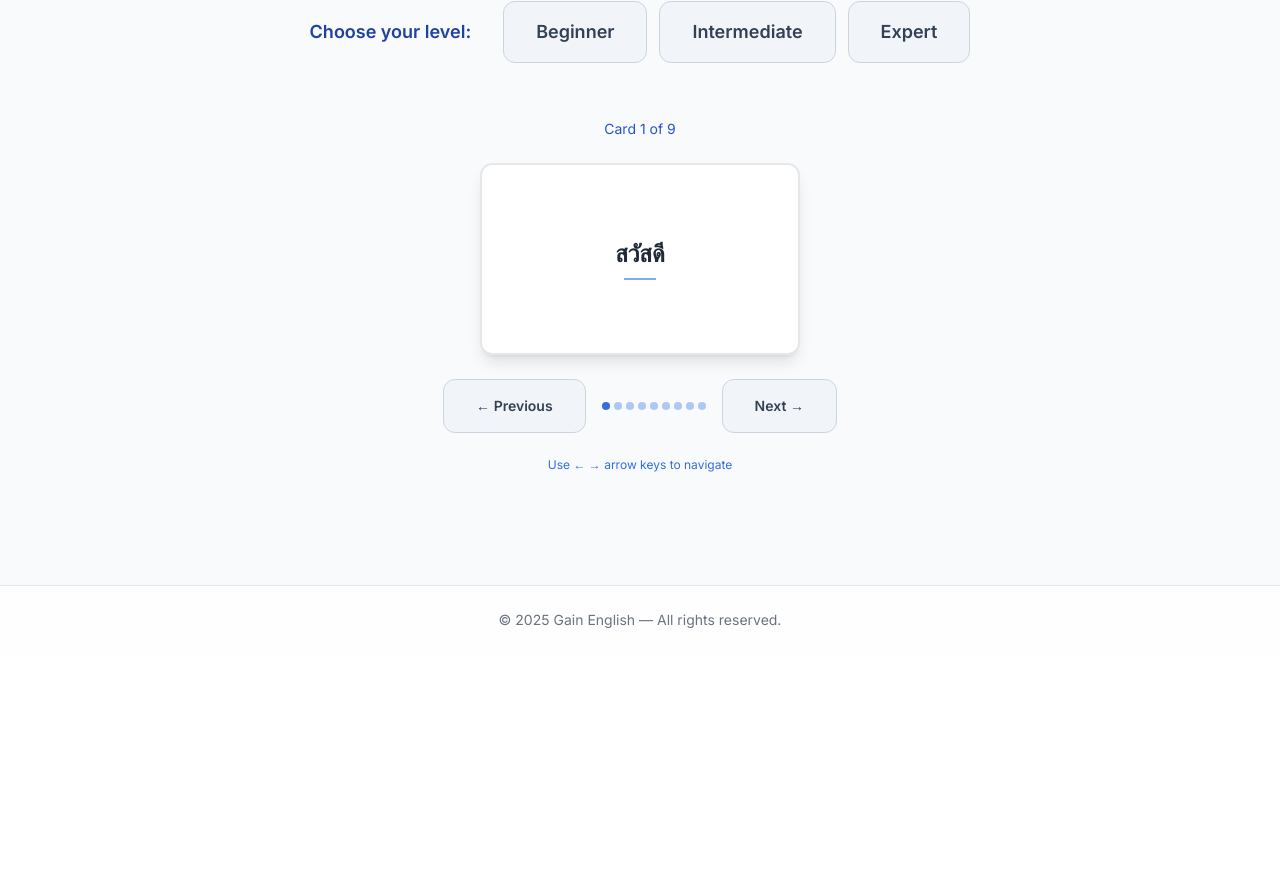
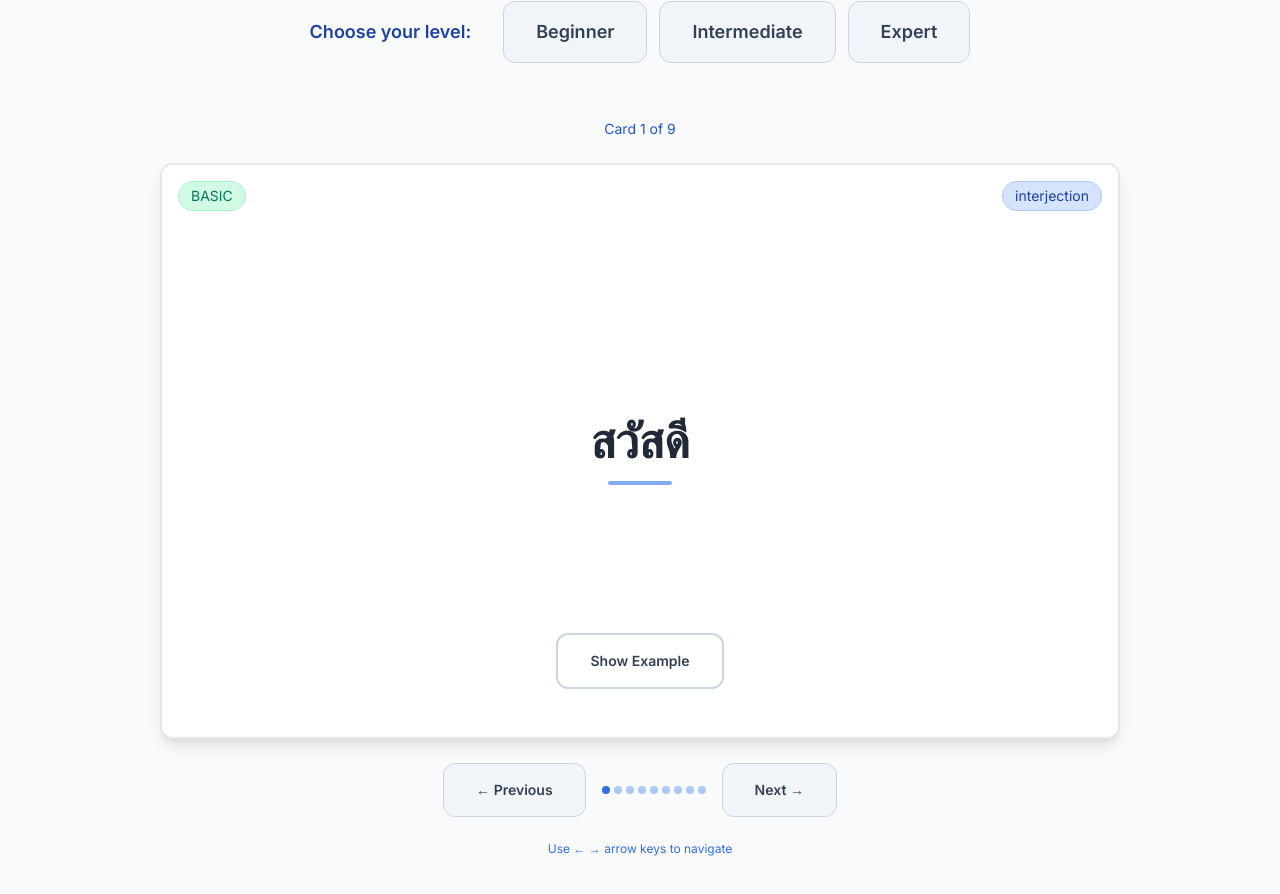
Before and after one commit to afk-bro/tiger-english, a React (Vite) app: page /flashcards in a window 1280 px wide. Shown: the part 354-1248 px from the top of the page. Before the commit the page ends 1008 px from the top, so only its background shows below. Built offline with nearby package versions, Linux system fonts and the light colour scheme; no server answers.

Commit message:
feature/flashcard-upgrade: Added section for the difficulty, the part of speech, a show example button which toggles to show an example sentence beneath it when clicked. increased the size of the flashcard as well.

```diff
--- a/src/components/flashcards/Flashcard.tsx
+++ b/src/components/flashcards/Flashcard.tsx
@@ -1,20 +1,40 @@
 import { useState } from "react";
 import { Flashcard as FlashcardData } from "@/types/flashcard";
+import Button from "@/components/ui/Button";
 
 export interface FlashcardProps {
   data: FlashcardData;
 }
 
 export function Flashcard({ data }: FlashcardProps) {
-  const { nativeWord, englishWord } = data;
+  const { nativeWord, englishWord, partOfSpeech, level, exampleSentence } = data;
   const [isFlipped, setIsFlipped] = useState(false);
+  const [showExample, setShowExample] = useState(false);
 
   const handleFlip = () => {
     setIsFlipped((prev) => !prev);
   };
 
+  const handleExampleToggle = (e?: React.MouseEvent) => {
+    e?.stopPropagation(); // Prevent card flip when clicking example button
+    setShowExample((prev) => !prev);
+  };
+
+  const getDifficultyColor = (difficulty?: string) => {
+    switch (difficulty) {
+      case 'basic':
+        return 'bg-success-100 text-success-700 border-success-200';
+      case 'intermediate':
+        return 'bg-accent-100 text-accent-700 border-accent-200';
+      case 'advanced':
+        return 'bg-red-100 text-red-700 border-red-200';
+      default:
+        return 'bg-gray-100 text-gray-700 border-gray-200';
+    }
+  };
+
   return (
-    <div className="w-80 h-48 perspective cursor-pointer" onClick={handleFlip}>
+    <div className="w-[640px] h-[384px] lg:w-[960px] lg:h-[576px] max-w-[90vw] perspective cursor-pointer mx-auto" onClick={handleFlip}>
       {/* Flip Container */}
       <div
         className={`relative w-full h-full transition-transform duration-700 preserve-3d transform-gpu origin-center ${
@@ -28,13 +48,50 @@ export function Flashcard({ data }: FlashcardProps) {
             isFlipped ? 'opacity-0' : 'opacity-100'
           }`}
         >
-          <div className="w-full h-full bg-white border-2 border-gray-200 rounded-xl shadow-lg flex items-center justify-center p-6 hover:shadow-xl transition-shadow">
+          <div className="w-full h-full bg-white border-2 border-gray-200 rounded-xl shadow-lg hover:shadow-xl transition-shadow relative p-8">
+            {/* Corner Badges */}
+            {level && (
+              <div className={`absolute top-4 left-4 px-3 py-1 rounded-full text-sm font-medium border ${getDifficultyColor(level)}`}>
+                {level.toUpperCase()}
+              </div>
+            )}
+            {partOfSpeech && (
+              <div className="absolute top-4 right-4 px-3 py-1 rounded-full text-sm font-medium bg-primary-100 text-primary-700 border border-primary-200">
+                {partOfSpeech}
+              </div>
+            )}
+
+            {/* Main Content - Perfectly Centered */}
+            <div className="absolute inset-0 flex items-center justify-center">
               <div className="text-center">
-              <p className="text-2xl font-semibold text-gray-800 mb-2">
+                <p className="text-4xl sm:text-5xl font-semibold text-gray-800 mb-4">
                   {nativeWord}
                 </p>
-              <div className="w-8 h-0.5 bg-primary-300 mx-auto"></div>
+                <div className="w-16 h-1 bg-primary-300 mx-auto rounded-full"></div>
               </div>
+            </div>
+
+            {/* Example Section - Bottom Positioned */}
+            {exampleSentence && (
+              <div className="absolute bottom-8 left-0 right-0 text-center">
+                <Button
+                  variant="secondary"
+                  size="sm"
+                  onClick={handleExampleToggle}
+                  className="mb-4 border-2 border-gray-400 bg-white text-gray-700 hover:bg-gray-100"
+                >
+                  {showExample ? 'Hide Example' : 'Show Example'}
+                </Button>
+
+                <div className={`transition-all duration-300 overflow-hidden ${
+                  showExample ? 'max-h-32 opacity-100' : 'max-h-0 opacity-0'
+                }`}>
+                  <p className="text-lg text-gray-600 italic text-center px-4">
+                    "{exampleSentence}"
+                  </p>
+                </div>
+              </div>
+            )}
           </div>
         </div>
 
@@ -42,13 +99,50 @@ export function Flashcard({ data }: FlashcardProps) {
         <div className={`absolute inset-0 w-full h-full backface-hidden rotate-y-180 transition-opacity duration-300 ${
             isFlipped ? 'opacity-100' : 'opacity-0'
           }`}>
-          <div className="w-full h-full bg-gradient-to-br from-primary-50 to-primary-100 border-2 border-primary-200 rounded-xl shadow-lg flex items-center justify-center p-6 hover:shadow-xl transition-shadow">
+          <div className="w-full h-full bg-gradient-to-br from-primary-50 to-primary-100 border-2 border-primary-200 rounded-xl shadow-lg hover:shadow-xl transition-shadow relative p-8">
+            {/* Corner Badges */}
+            {level && (
+              <div className={`absolute top-4 left-4 px-3 py-1 rounded-full text-sm font-medium border ${getDifficultyColor(level)}`}>
+                {level.toUpperCase()}
+              </div>
+            )}
+            {partOfSpeech && (
+              <div className="absolute top-4 right-4 px-3 py-1 rounded-full text-sm font-medium bg-primary-200 text-primary-800 border border-primary-300">
+                {partOfSpeech}
+              </div>
+            )}
+
+            {/* Main Content - Perfectly Centered */}
+            <div className="absolute inset-0 flex items-center justify-center">
               <div className="text-center">
-              <p className="text-2xl font-semibold text-primary-800 mb-2">
+                <p className="text-4xl sm:text-5xl font-semibold text-primary-800 mb-4">
                   {englishWord}
                 </p>
-              <div className="w-8 h-0.5 bg-primary-400 mx-auto"></div>
+                <div className="w-16 h-1 bg-primary-400 mx-auto rounded-full"></div>
               </div>
+            </div>
+
+            {/* Example Section - Bottom Positioned */}
+            {exampleSentence && (
+              <div className="absolute bottom-8 left-0 right-0 text-center">
+                <Button
+                  variant="secondary"
+                  size="sm"
+                  onClick={handleExampleToggle}
+                  className="mb-4 border-2 border-primary-400 bg-white text-primary-700 hover:bg-primary-50"
+                >
+                  {showExample ? 'Hide Example' : 'Show Example'}
+                </Button>
+
+                <div className={`transition-all duration-300 overflow-hidden ${
+                  showExample ? 'max-h-32 opacity-100' : 'max-h-0 opacity-0'
+                }`}>
+                  <p className="text-lg text-primary-700 italic text-center px-4">
+                    "{exampleSentence}"
+                  </p>
+                </div>
+              </div>
+            )}
           </div>
         </div>
       </div>
--- a/src/components/ui/Button.tsx
+++ b/src/components/ui/Button.tsx
@@ -16,7 +16,7 @@ type ButtonProps = {
   block?: boolean;
   align?: "left" | "center" | "right";
   disabled?: boolean;
-  onClick?: () => void;
+  onClick?: (e?: React.MouseEvent) => void;
 };
 
 export default function Button({
```
Lines whose indentation alone changed are shown as unchanged.
